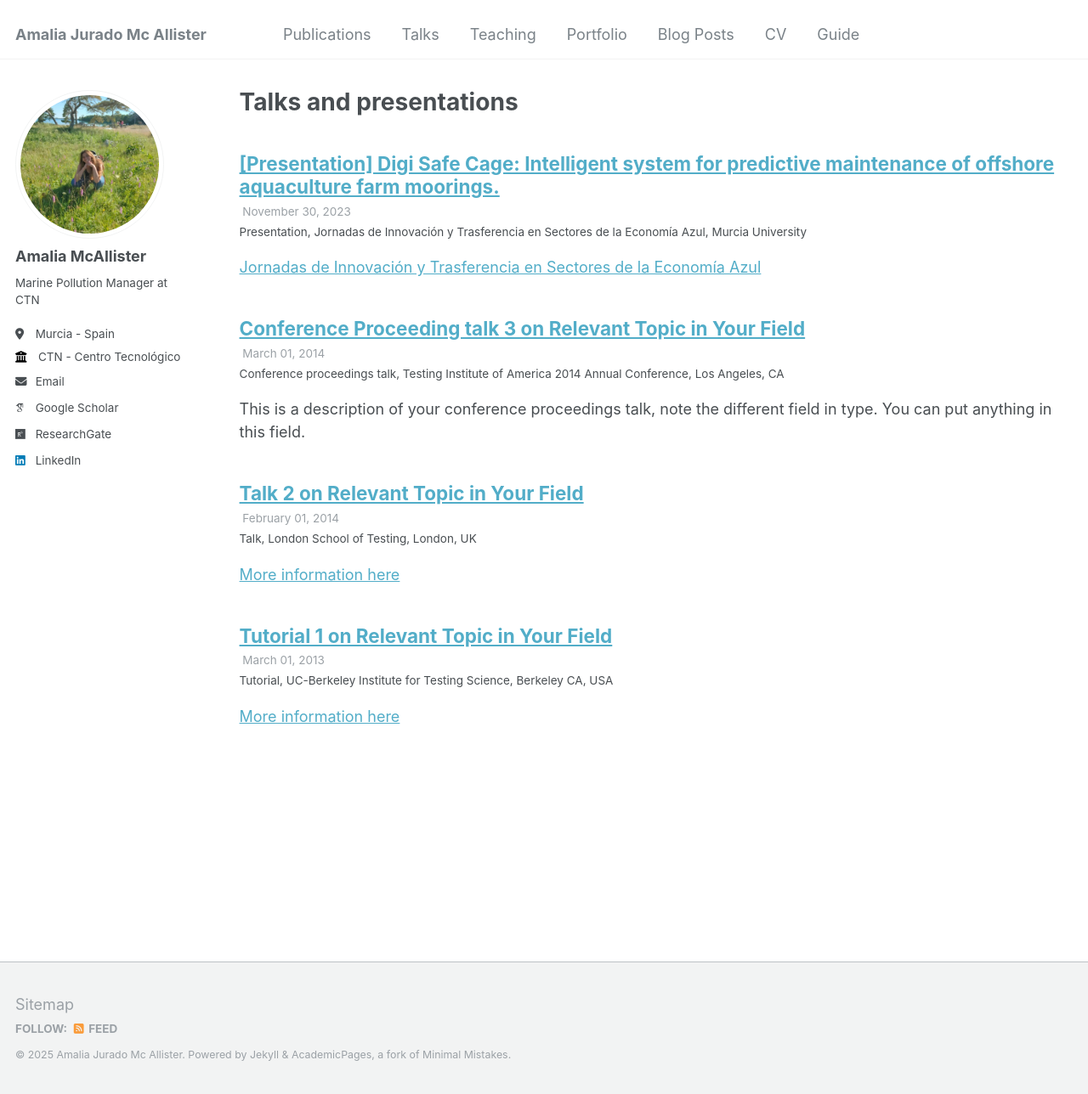
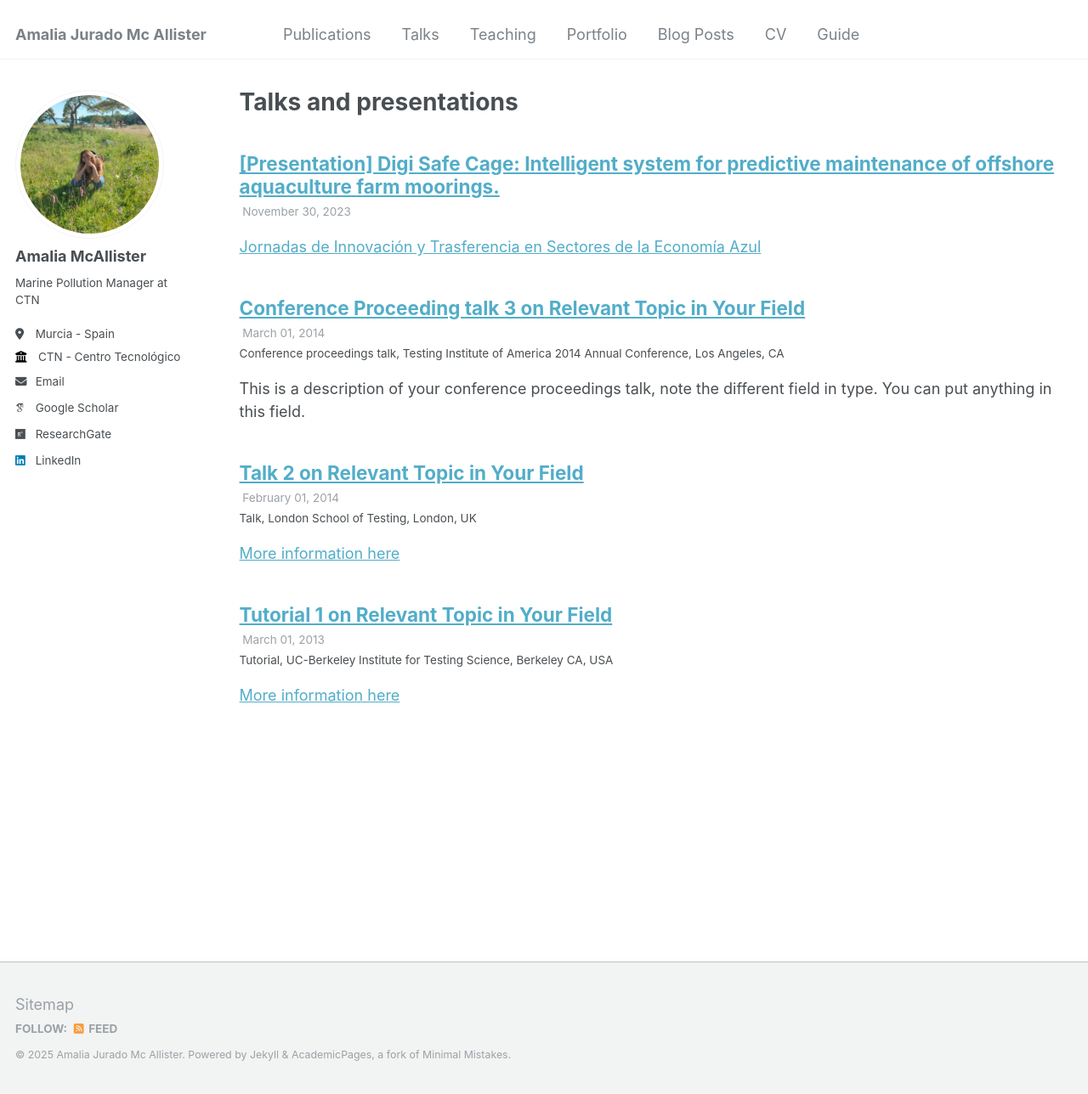
Before and after one commit to amalia-mcallister/amalia-mcallister.github.io, a Jekyll site: the page built from _pages/talks.html, in a window 1280 px wide and 1288 px high. Shown: the whole window at 85% size. Built offline with Jekyll 4.4.1, drawn with Linux system fonts in a browser that asks for light colours; some web fonts are replaced.

Commit message:
Update 2023-11-30-UMU_PRESENTATION.md

```diff
--- a/_talks/2023-11-30-UMU_PRESENTATION.md
+++ b/_talks/2023-11-30-UMU_PRESENTATION.md
@@ -3,7 +3,6 @@ title: "[Presentation] Digi Safe Cage: Intelligent system for predictive mainten
 collection: talks
 type: "Presentation"
 permalink: /talks/2023-11-30-UMU_PRESENTATION
-venue: "Jornadas de Innovación y Trasferencia en Sectores de la Economía Azul"
 date: 2023-11-30
 location: "Murcia University"
 ---
```
